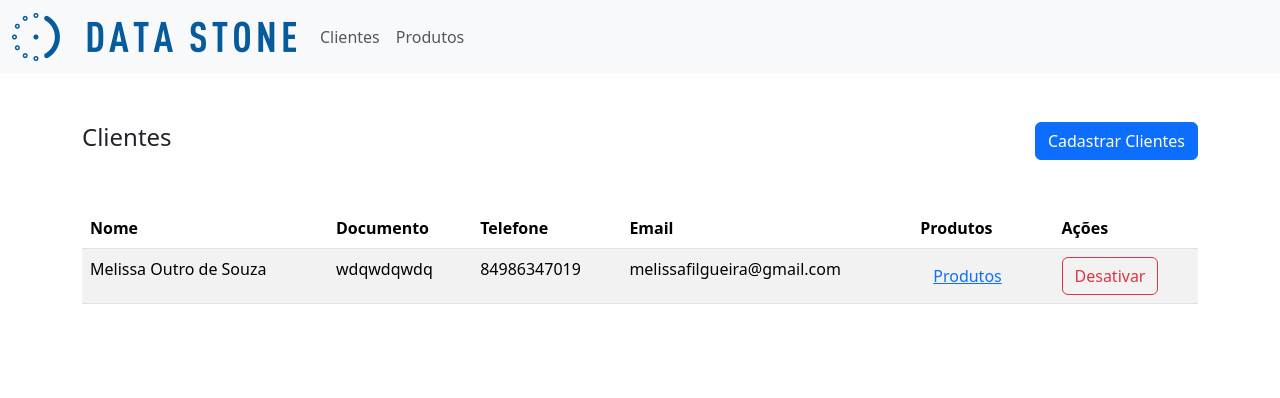
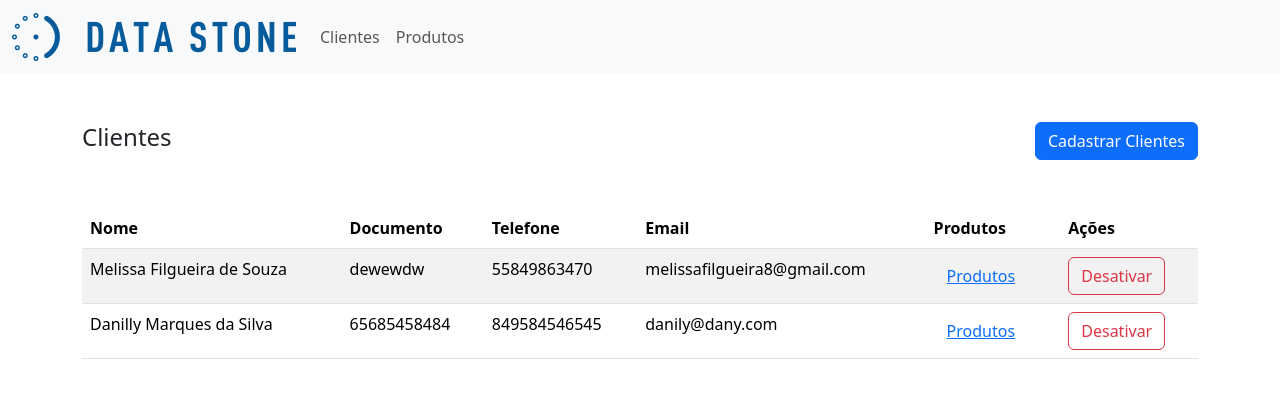
Before and after one commit to MelissaFil/clientProducVue, a Vue app in the folder cliente-product/: page /clientes in a window 1280 px wide. Shown: the top 398 px of the page. Built offline with nearby package versions, Linux system fonts and the light colour scheme; data requests are answered from the project's data file; the HTML template or start-up script is replaced by a standard one.

Commit message:
pagina de produtos atribuidos a clientes

```diff
--- a/cliente-product/db/db.json
+++ b/cliente-product/db/db.json
@@ -1,13 +1,42 @@
 {
   "clientes": [
     {
-      "id": "5440",
-      "nome": "Melissa Outro de Souza",
-      "documento": "wdqwdqwdq",
-      "telefone": "84986347019",
-      "email": "melissafilgueira@gmail.com",
+      "id": "7bd2",
+      "nome": "Melissa Filgueira de Souza",
+      "documento": "dewewdw",
+      "telefone": "55849863470",
+      "email": "melissafilgueira8@gmail.com",
       "produtos": [
-        "7b8a"
+        {
+          "id": "4d42",
+          "nome": "Computador",
+          "ativo": true
+        },
+        {
+          "nome": "Smartphone",
+          "ativo": true,
+          "id": "7b8a"
+        }
+      ],
+      "ativo": true
+    },
+    {
+      "id": "8497",
+      "nome": "Danilly Marques da Silva",
+      "documento": "65685458484",
+      "telefone": "849584546545",
+      "email": "danily@dany.com",
+      "produtos": [
+        {
+          "id": "ddb6",
+          "nome": "Mouse",
+          "ativo": true
+        },
+        {
+          "nome": "Smartphone",
+          "ativo": true,
+          "id": "7b8a"
+        }
       ],
       "ativo": true
     }
@@ -27,6 +56,11 @@
       "id": "ddb6",
       "nome": "Mouse",
       "ativo": true
+    },
+    {
+      "id": "0371",
+      "nome": "Teclado",
+      "ativo": true
     }
   ]
 }
--- a/cliente-product/src/components/Table.vue
+++ b/cliente-product/src/components/Table.vue
@@ -11,10 +11,9 @@
       <tr v-for="(item, index) in data" :key="index">
         <td v-for="(coluna, index) in colunas" :key="index">
           <template v-if="coluna.toLowerCase() === 'produtos'">
-            <router-link v-if="item.produtos" to="/" class="btn btn-link">Produtos</router-link>
+            <router-link v-if="item.produtos" :to="{ name: 'ClienteProdutos', params: { idcliente: item.id }}" class="btn btn-link">Produtos</router-link>
           </template>
           <template v-else-if="item[coluna.toLowerCase()]">
-            <!-- Caso contrário, exibe o valor normalmente -->
             {{ item[coluna.toLowerCase()] }}
           </template>
         </td>
--- a/cliente-product/src/router/index.ts
+++ b/cliente-product/src/router/index.ts
@@ -17,10 +17,16 @@ const routes: Array<RouteRecordRaw> = [
     name: 'produtos',
     component: () => import(/* webpackChunkName: "produtos" */ '../views/Produtos.vue')
   },
-   {
+  {
     path: '/produtos/cadastro',
     name: 'ProdutosCadastro',
     component: () => import(/* webpackChunkName: "produtos" */ '../views/ProdutosCadastro.vue')
+  }
+  ,
+  {
+    path: '/clientes/:idcliente',
+    name: 'ClienteProdutos',
+    component: () => import(/* webpackChunkName: "ClienteProdutos" */ '../views/ClienteProdutos.vue')
   }
 ]
 
--- /dev/null
+++ b/cliente-product/src/views/ClienteProdutos.vue
@@ -0,0 +1,37 @@
+<template>
+     <div class="container my-5">
+        <Cabecalho :tipo="'cadastro'" :nome-pagina="pagina"/>
+        <ul class="list-group">
+            <li class="list-group-item active" aria-current="true">{{ cliente }} </li>
+            <li class="list-group-item" v-for="produto in produtos">{{ produto.nome }}</li>
+        </ul>
+    </div>
+</template>
+<script>
+    import Cabecalho from "../components/Cabecalho.vue";
+    export default{
+        name:'Produtos',
+        data(){
+            return{
+                pagina: "Produtos atribuídos a clientes",
+                produtos:[],
+                cliente: null
+            }
+        },
+        components:{
+            Cabecalho,
+        },
+        methods:{
+            async getProduto(){
+                const req = await fetch("http://localhost:3000/clientes/"+this.$route.params.idcliente);
+                const data = await req.json();
+                this.produtos = data.produtos
+                this.cliente = data.nome
+
+            }
+        },
+        mounted(){
+            this.getProduto();
+        }
+    }
+</script>
```
